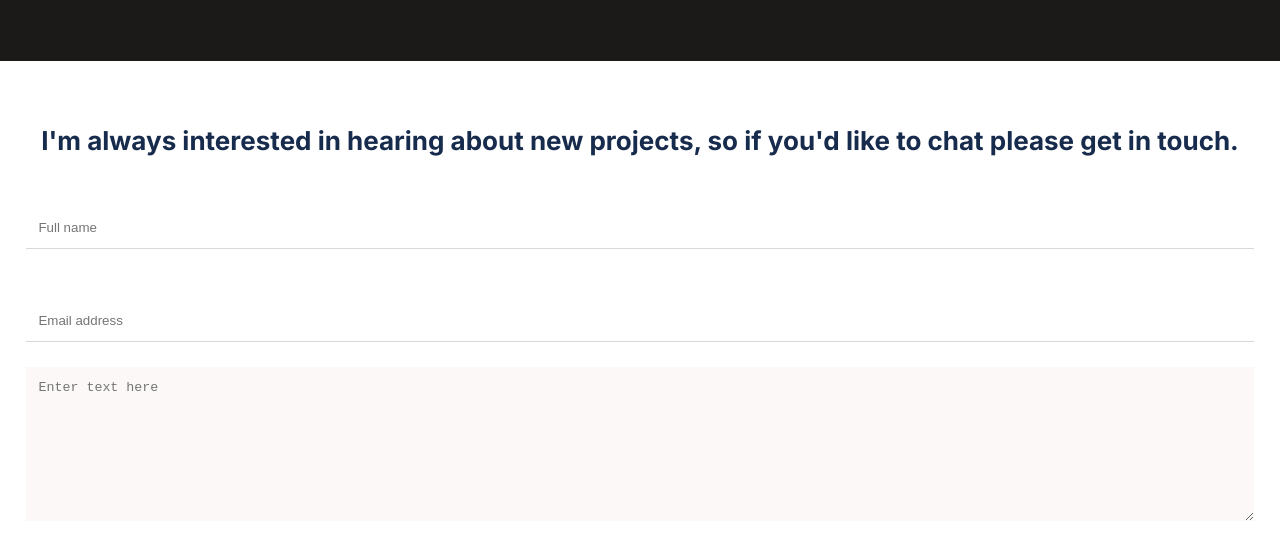
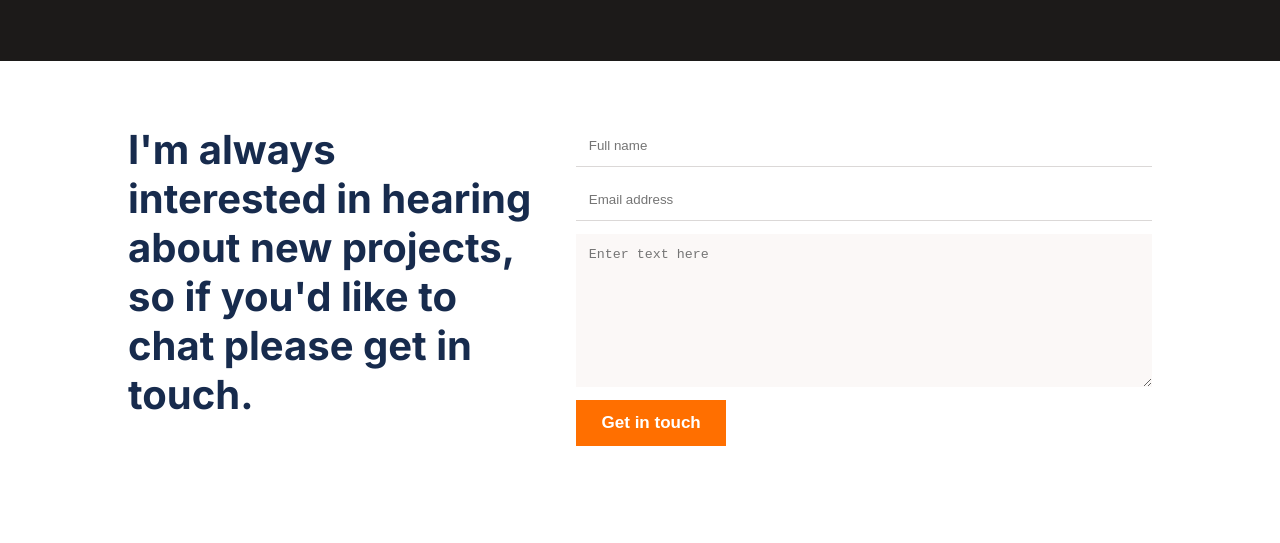
Before and after one commit to Sofinaye/portfo, a website: page index.html in a window 1280 px wide. Shown: the part 3671-4214 px from the top of the page. Drawn offline with Linux system fonts and the light colour scheme.

Commit message:
Add contact form desktop style

```diff
--- a/style.css
+++ b/style.css
@@ -667,4 +667,31 @@ html {
   .qualification-type {
     align-items: flex-start;
   }
+
+  .contact {
+    display: flex;
+    padding-left: 10%;
+    padding-right: 10%;
+    gap: 3rem;
+  }
+
+  .contact-heading {
+    width: 40%;
+    font-size: 40px;
+    text-align: left;
+  }
+
+  .contact-form {
+    flex: 1;
+    gap: 1rem;
+    align-items: flex-start;
+  }
+
+  .contact-input {
+    margin-top: 0;
+  }
+
+  .social-under {
+    display: none;
+  }
 }
```
